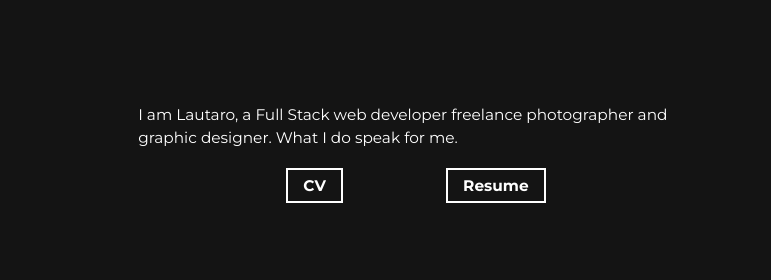
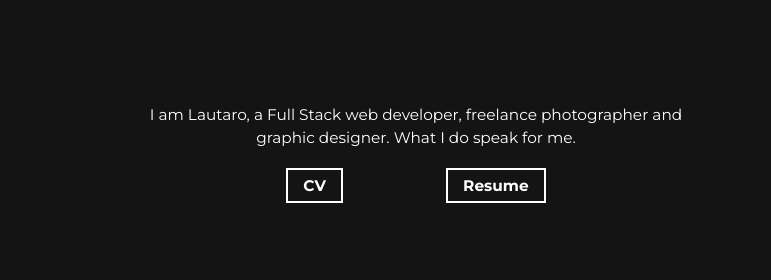
Before and after one commit to Lautaro-Torres/Portfolio, a website built with Parcel: page src/index.html in a window 1280 px wide. Shown: the part 897-1177 px from the top of the page, 509-1280 px from the left. Built offline with nearby package versions, Linux system fonts and the light colour scheme.

Commit message:
width contact fix

```diff
--- a/src/index.html
+++ b/src/index.html
@@ -72,7 +72,7 @@
             <div class="col-md-6 col-sm-12">
               <div class="about-wrapper__info load-hidden">
                 <p class="about-wrapper__info-text">
-                  I am Lautaro, a Full Stack web developer freelance
+                  I am Lautaro, a Full Stack web developer, freelance
                   photographer and graphic designer. What I do speak for me.
                 </p>
                 <span class="flex-md-row mt-3">
--- a/src/sass/sections/_about.scss
+++ b/src/sass/sections/_about.scss
@@ -38,10 +38,10 @@
       }
 
       &-text {
-        text-align: left;
+        text-align: center;
 
         @include respond(tab-port) {
-          text-align: left;
+          text-align: center;
         }
         @include respond(tab-port-sm) {
           text-align: center;
--- a/src/sass/sections/_contact.scss
+++ b/src/sass/sections/_contact.scss
@@ -1,5 +1,5 @@
 #contact-video {
-  width: 100vw;
+  width: 100%;
   height: 100vh;
   position: relative;
   overflow: hidden;
```
Also changed, not shown: 1 other file.
